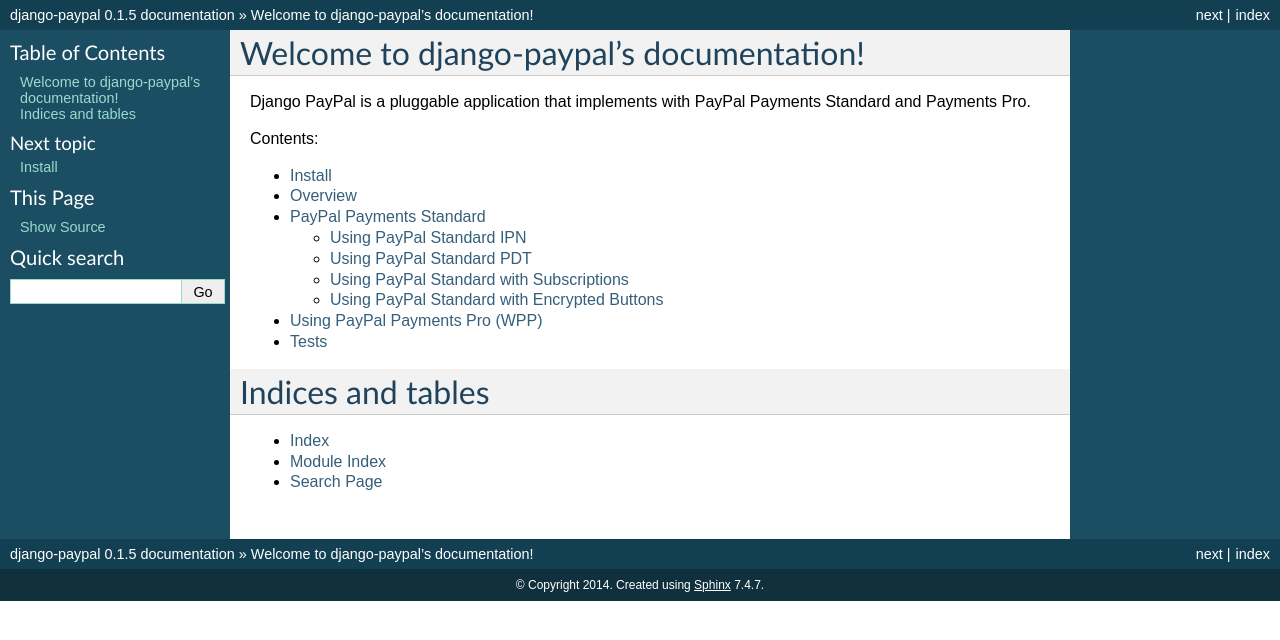
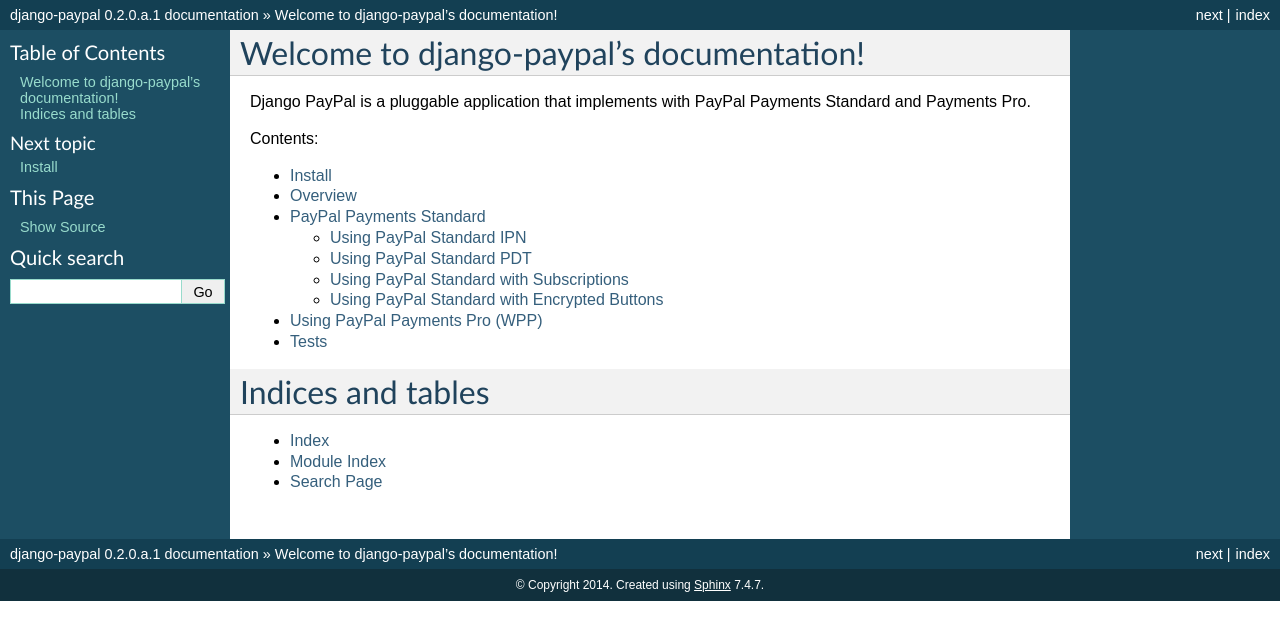
Before and after one commit to spookylukey/django-paypal, a Sphinx documentation site: the page built from docs/index.rst, in a window 1280 px wide. Shown: the top 640 px of the page. Built offline with Sphinx 7.4.7, drawn with Linux system fonts in a browser that asks for light colours.

Commit message:
Version bump for alpha

```diff
--- a/docs/conf.py
+++ b/docs/conf.py
@@ -48,9 +48,9 @@
 # built documents.
 #
 # The short X.Y version.
-version = '0.1.5'
+version = '0.2.0'
 # The full version, including alpha/beta/rc tags.
-release = '0.1.5'
+release = '0.2.0.a.1'
 
 # The language for content autogenerated by Sphinx. Refer to documentation
 # for a list of supported languages.
--- a/paypal/__init__.py
+++ b/paypal/__init__.py
@@ -1,2 +1,2 @@
-VERSION = (0, 1, 5)
+VERSION = (0, 2, 0, 'a', 1)
 __version__ = ".".join(map(str, VERSION[0:3])) + "".join(map(str, VERSION[3:]))
```
